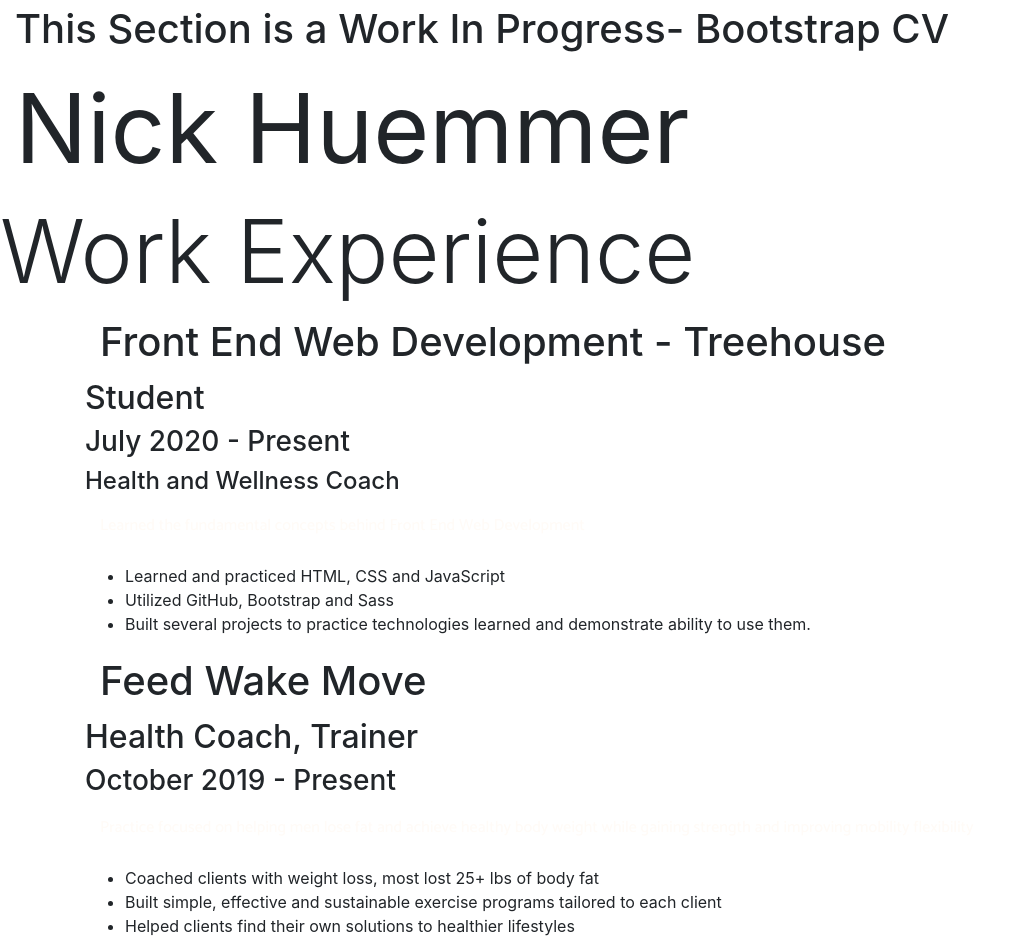
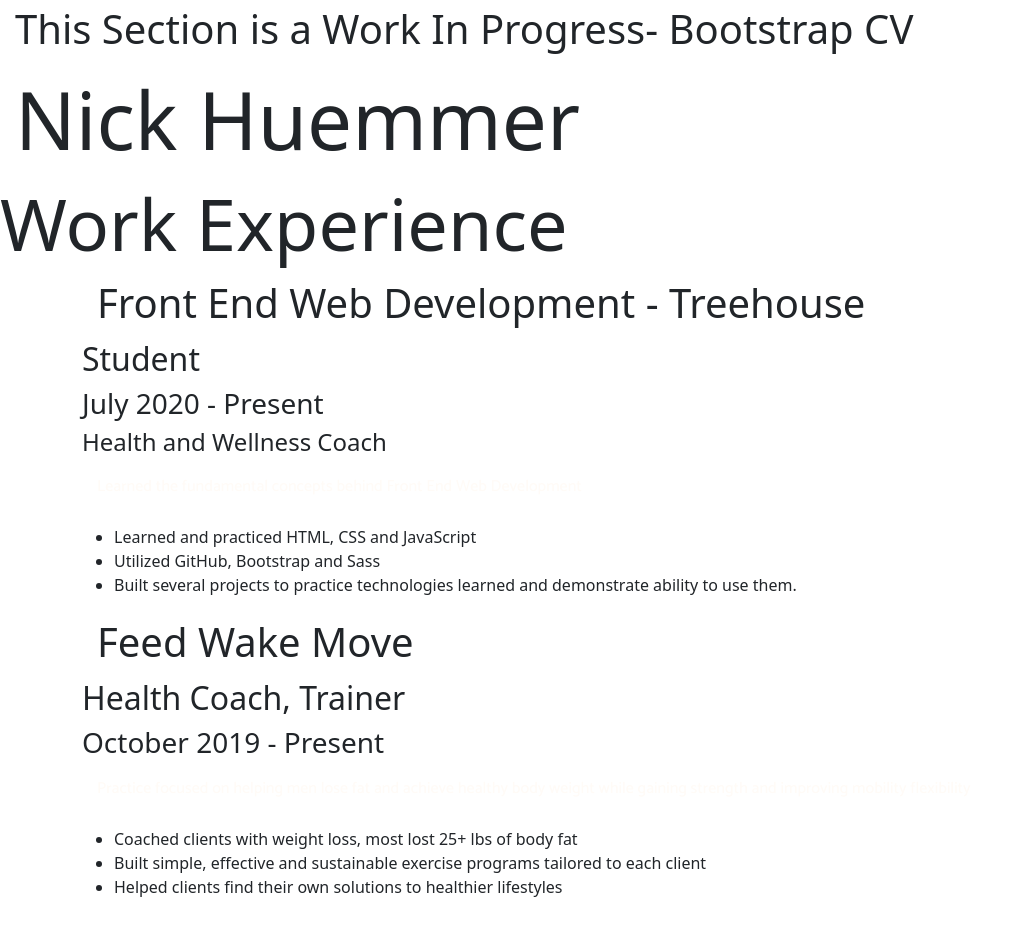
Before and after one commit to ElDuke717/tdfewd-project-9, a plain HTML site: page experience.html in a window 1280 px wide. Shown: the whole page, without its empty margins (0-1010 px from the left). After the commit the page ends 915 px from the top, so only its background shows below. Drawn offline with nearby package versions, Linux system fonts and the light colour scheme.

Commit message:
Add Bootstrap functionality and update text to experience page

```diff
--- a/experience.html
+++ b/experience.html
@@ -5,7 +5,7 @@
     <meta name="viewport" content="width=device-width, initial-scale=1.0">
     <link rel="stylesheet" href="css/normalize.css">
     <link rel="stylesheet" href="css/styles-experience.css">
-    <link href="vendor/bootstrap/css/bootstrap.min.css" rel="stylesheet">
+    <link href="https://cdn.jsdelivr.net/npm/bootstrap@5.0.0-beta1/dist/css/bootstrap.min.css" rel="stylesheet" integrity="sha384-giJF6kkoqNQ00vy+HMDP7azOuL0xtbfIcaT9wjKHr8RbDVddVHyTfAAsrekwKmP1" crossorigin="anonymous">
     <link href="https://fonts.googleapis.com/css2?family=Audiowide&display=swap" rel="stylesheet">
     <link href="https://fonts.googleapis.com/css2?family=Catamaran:wght@500&display=swap" rel="stylesheet">
     <title>Experience</title>
@@ -13,9 +13,11 @@
 
 <body>
 <header>
-    <h1>This Section is a Work In Progress- Bootstrap CV</h1>
-    <h1 class="display-1"><b>Nick Huemmer</b></h1>
-    <h2 class="display-2">Work Experience</h2>
+    <div class="jumbotron">
+        <h1>This Section is a Work In Progress- Bootstrap CV</h1>
+        <h1 class="display-1"><b>Nick Huemmer</b></h1>
+        <h2 class="display-2">Work Experience</h2>
+    </div>
 </header>
 
     <div class="container-fluid">
```
